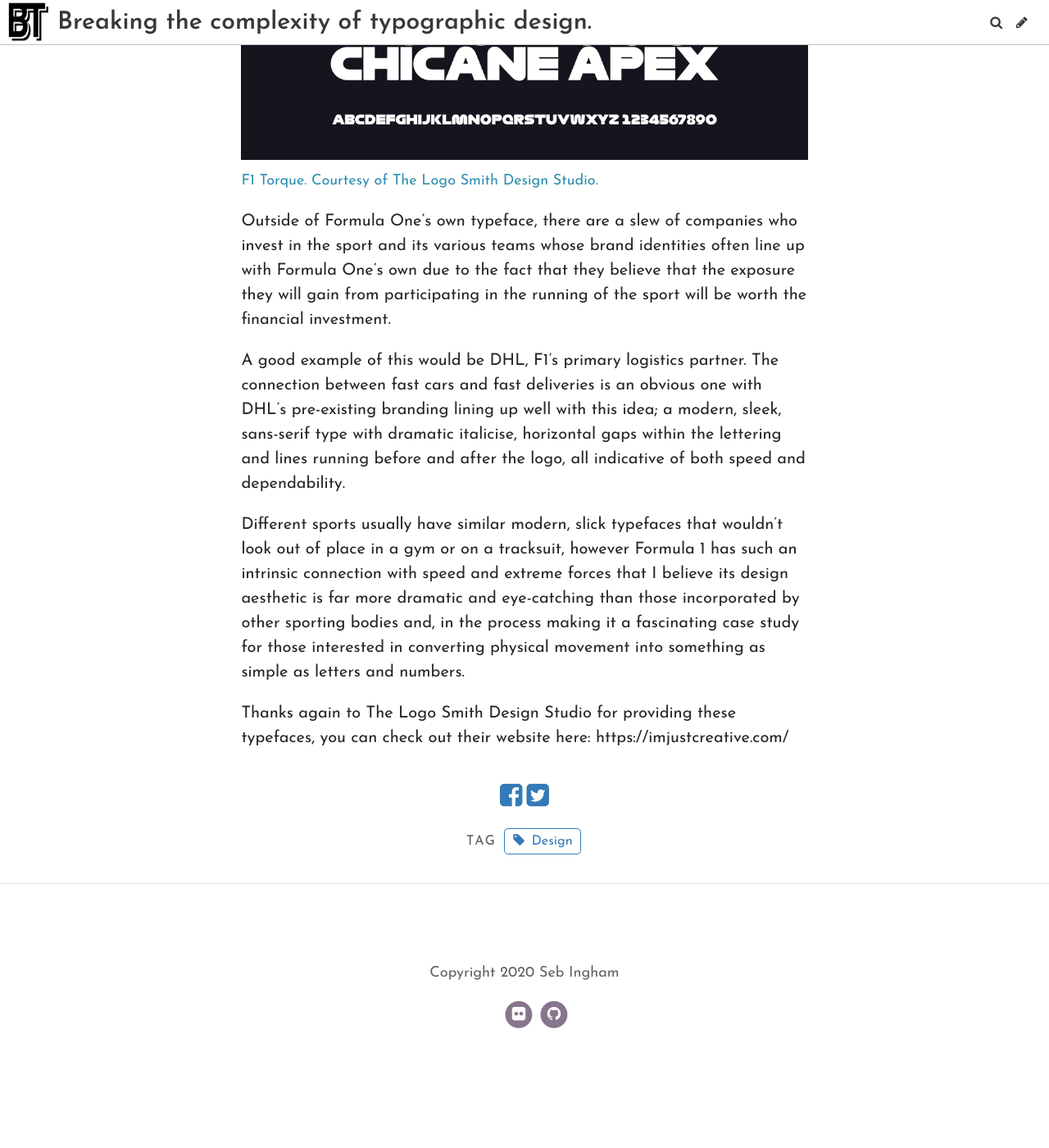
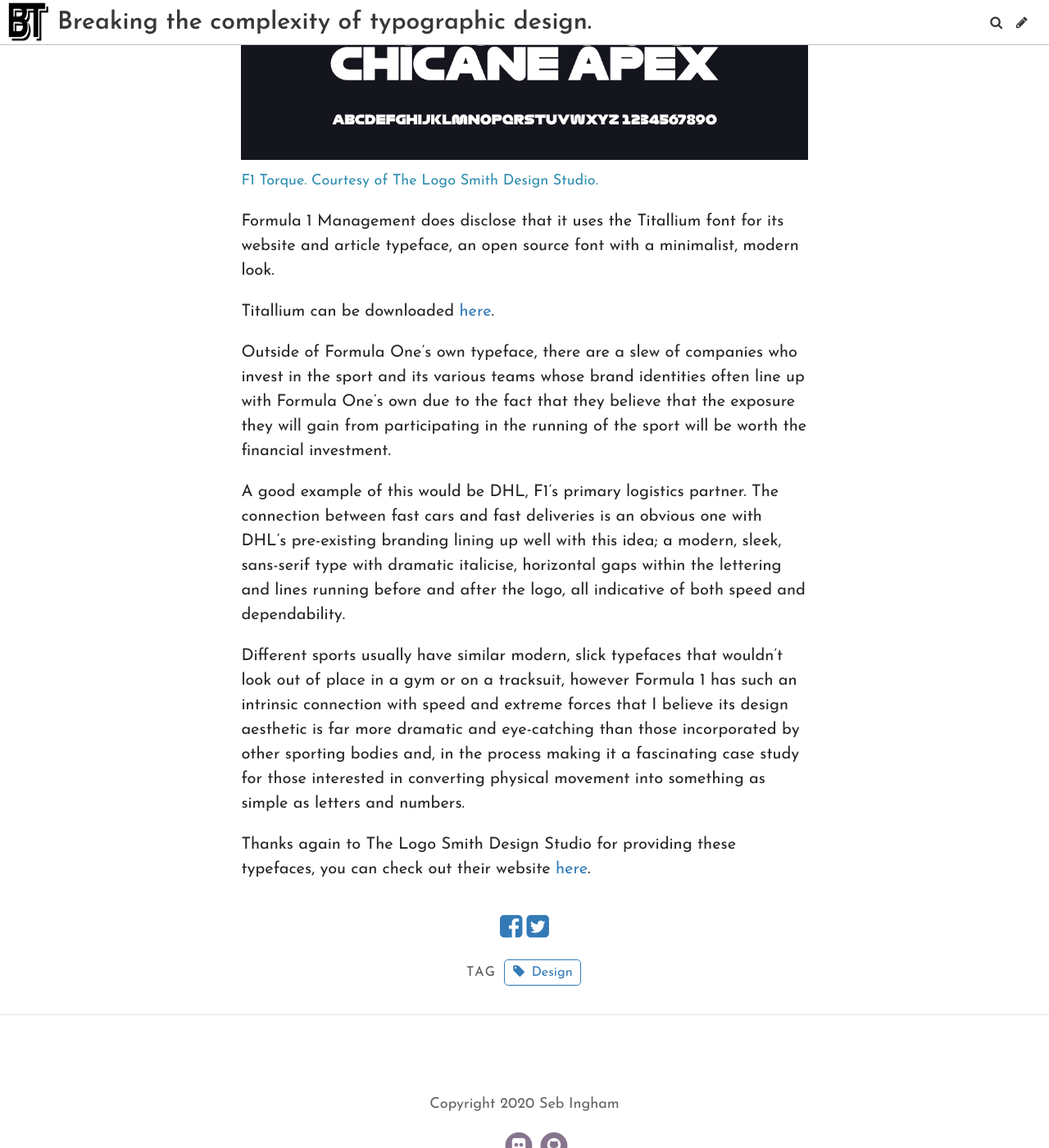
Before and after one commit to eyescroll/TypographyBlog, a Jekyll site: the page built from _posts/2020-09-21-the-type-face-of-motorsport.md, in a window 1280 px wide and 1400 px high, scrolled down 2964 px. Shown: the whole window at 82% size. Built offline with Jekyll 4.4.1, drawn with Linux system fonts in a browser that asks for light colours; some web fonts are replaced; before the commit the page ends 4248 px from its top, so only the background shows below that.

Commit message:
Update Post “2020-09-21-the-type-face-of-motorsport”

```diff
--- a/_posts/2020-09-21-the-type-face-of-motorsport.md
+++ b/_posts/2020-09-21-the-type-face-of-motorsport.md
@@ -31,10 +31,14 @@ There is minimal negative space within letters such as 'E' and 'M' to promote a
 
 ![F1 Torque. Courtesy of The Logo Smith Design Studio. ](../uploads/torque.png "F1 Torque. Courtesy of The Logo Smith Design Studio. ")
 
+Formula 1 Management does disclose that it uses the Titallium font for its website and article typeface, an open source font with a minimalist, modern look.
+
+Titallium can be downloaded [here](https://fonts.google.com/specimen/Titillium+Web).
+
 Outside of Formula One's own typeface, there are a slew of companies who invest in the sport and its various teams whose brand identities often line up with Formula One's own due to the fact that they believe that the exposure they will gain from participating in the running of the sport will be worth the financial investment.
 
 A good example of this would be DHL, F1's primary logistics partner. The connection between fast cars and fast deliveries is an obvious one with DHL's pre-existing branding lining up well with this idea; a modern, sleek, sans-serif type with dramatic italicise, horizontal gaps within the lettering and lines running before and after the logo, all indicative of both speed and dependability.
 
 Different sports usually have similar modern, slick typefaces that wouldn't look out of place in a gym or on a tracksuit, however Formula 1 has such an intrinsic connection with speed and extreme forces that I believe its design aesthetic is far more dramatic and eye-catching than those incorporated by other sporting bodies and, in the process making it a fascinating case study for those interested in converting physical movement into something as simple as letters and numbers.
 
-Thanks again to The Logo Smith Design Studio for providing these typefaces, you can check out their website here: https://imjustcreative.com/
+Thanks again to The Logo Smith Design Studio for providing these typefaces, you can check out their website [here](https://imjustcreative.com/download-formula-1-fonts/2018/07/16).
```
